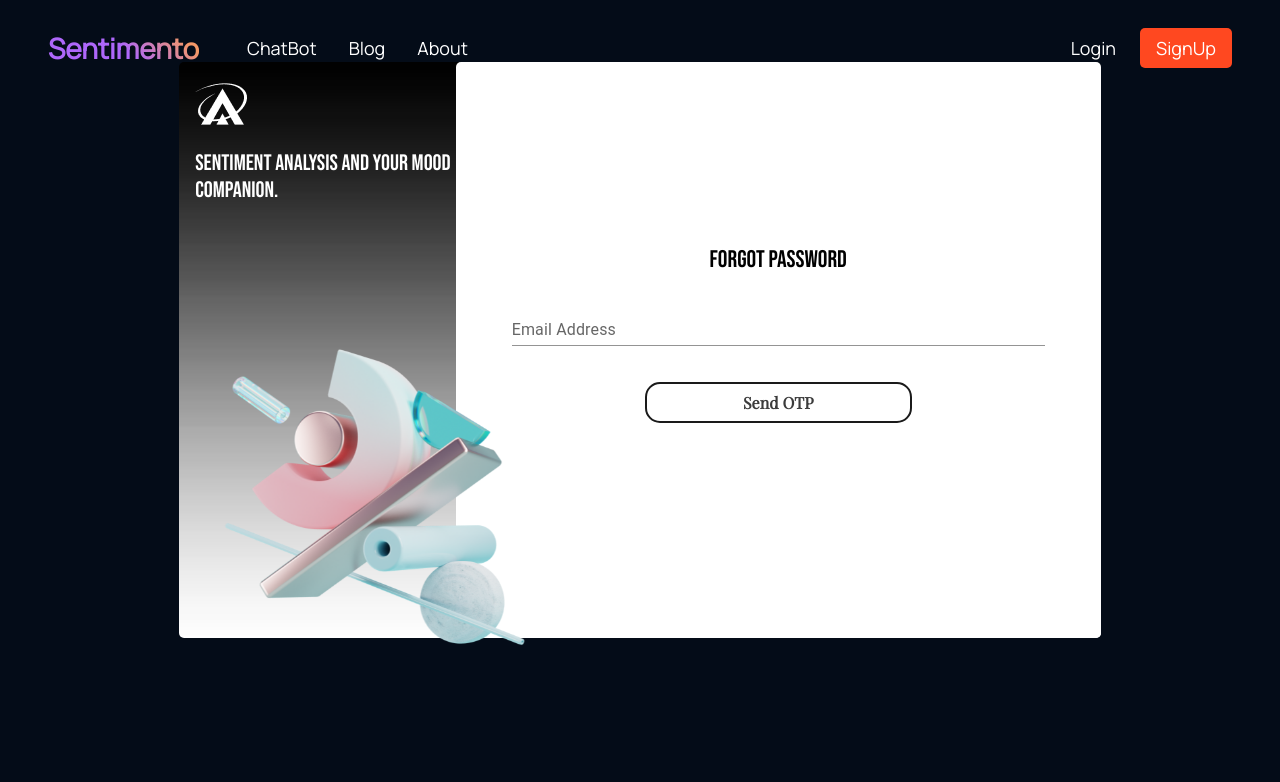
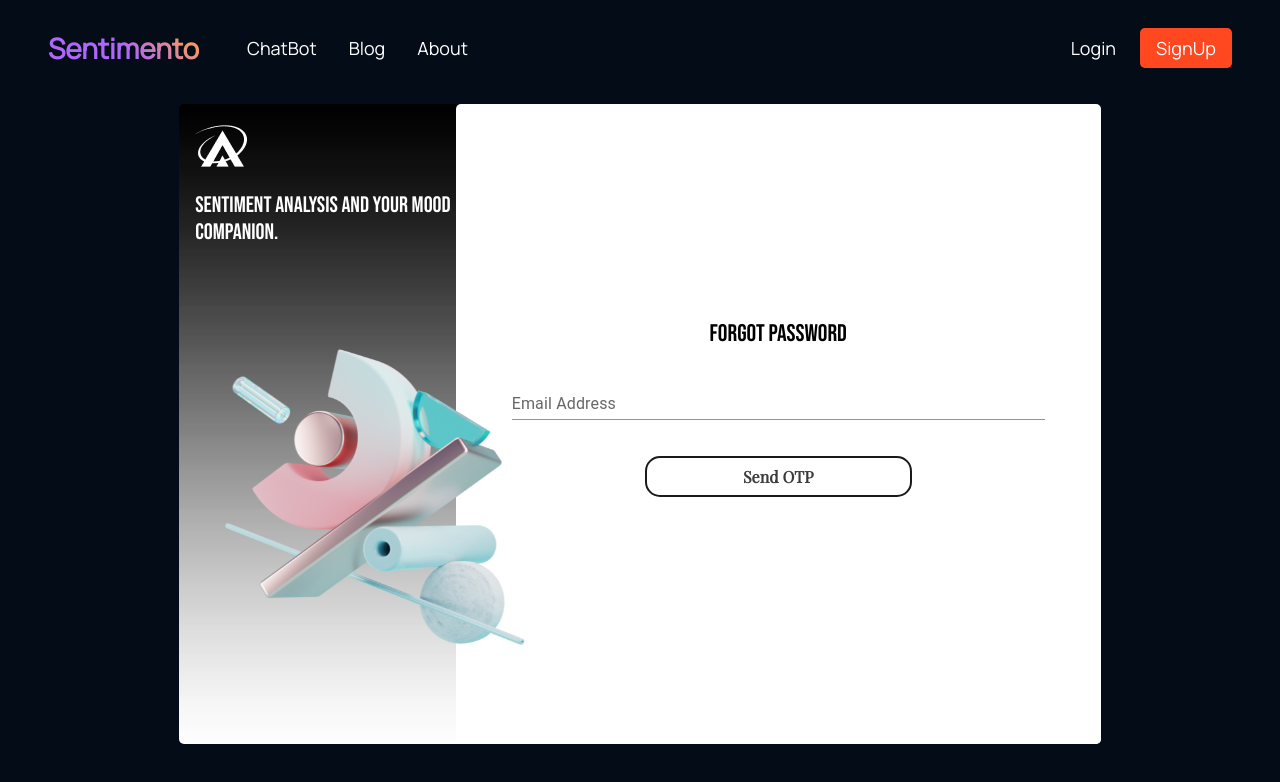
Before and after one commit to Zapperdax/Sentiment, a React (Create React App) app: page /forgotPassword in a window 1280 px wide. Shown: the top 782 px of the page. Built offline with nearby package versions, Linux system fonts and the light colour scheme.

Commit message:
height set.

```diff
--- a/src/components/ForgotPassword.js
+++ b/src/components/ForgotPassword.js
@@ -44,11 +44,11 @@ function ForgotPassword() {
   return (
     <div
       style={{
-        height: "90vh",
+        height: "100vh",
+        alignSelf:'center',
         display: "flex",
         alignItems: "center",
         justifyContent: "center",
-        marginTop: "-10px",
       }}
       className="registerForm"
     >
@@ -62,6 +62,7 @@ function ForgotPassword() {
           backgroundSize: "cover",
           backgroundRepeat: "no-repeat",
           borderRadius: "5px",
+          marginTop:'3rem'
         }}
         className="registerBox"
       >
--- a/src/components/Login.js
+++ b/src/components/Login.js
@@ -63,10 +63,10 @@ function Login() {
   return (
     <div
       style={{
+        height:'100vh',
         display: "flex",
         alignItems: "center",
         justifyContent: "center",
-        marginTop: "7em",
       }}
       className="registerForm"
     >
@@ -80,6 +80,7 @@ function Login() {
           backgroundSize: "cover",
           backgroundRepeat: "no-repeat",
           borderRadius: "5px",
+          marginTop: '3rem'
         }}
         className="registerBox"
       >
--- a/src/components/RegisterPage.js
+++ b/src/components/RegisterPage.js
@@ -64,14 +64,10 @@ function RegisterPage() {
   return (
     <div
       style={{
-        // height: "100vh",
-        // backgroundImage: `url(${image})`,
-        // backgroundSize: "cover",
-        // backgroundRepeat: "no-repeat",
+        height: "100vh",
         display: "flex",
         alignItems: "center",
         justifyContent: "center",
-        marginTop: "5em",
       }}
       className="registerForm"
     >
@@ -85,6 +81,7 @@ function RegisterPage() {
           backgroundSize: "cover",
           backgroundRepeat: "no-repeat",
           borderRadius: "5px",
+          marginTop:'3rem'
         }}
         className="registerBox"
       >
```
